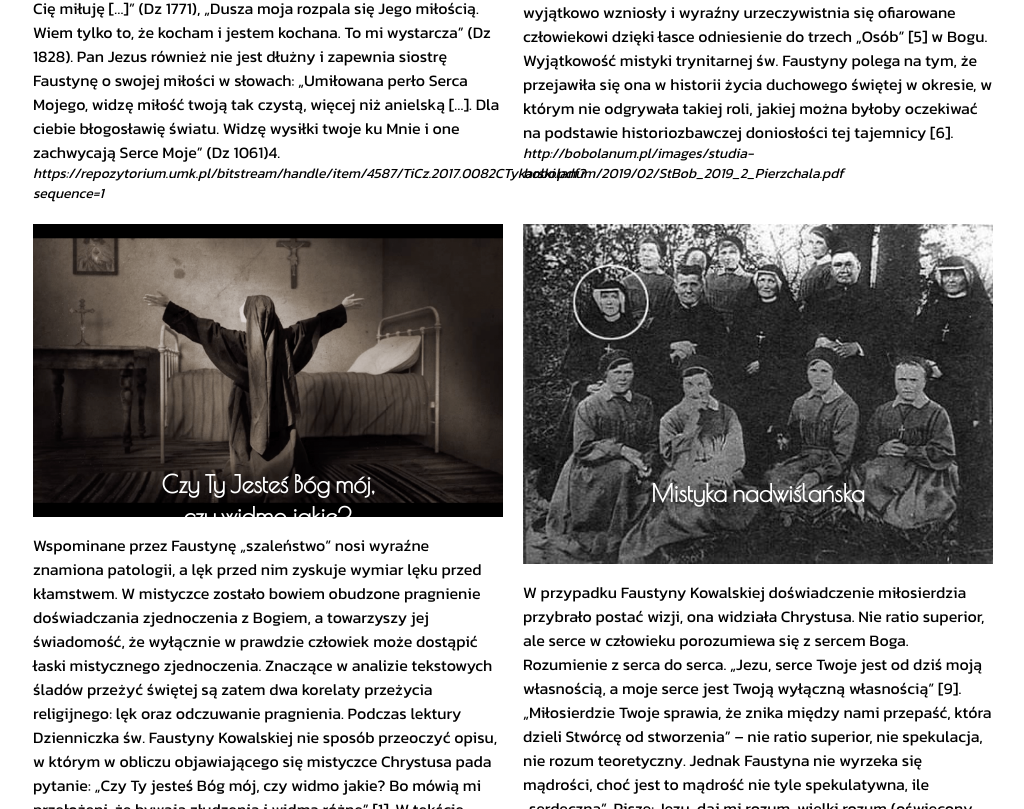
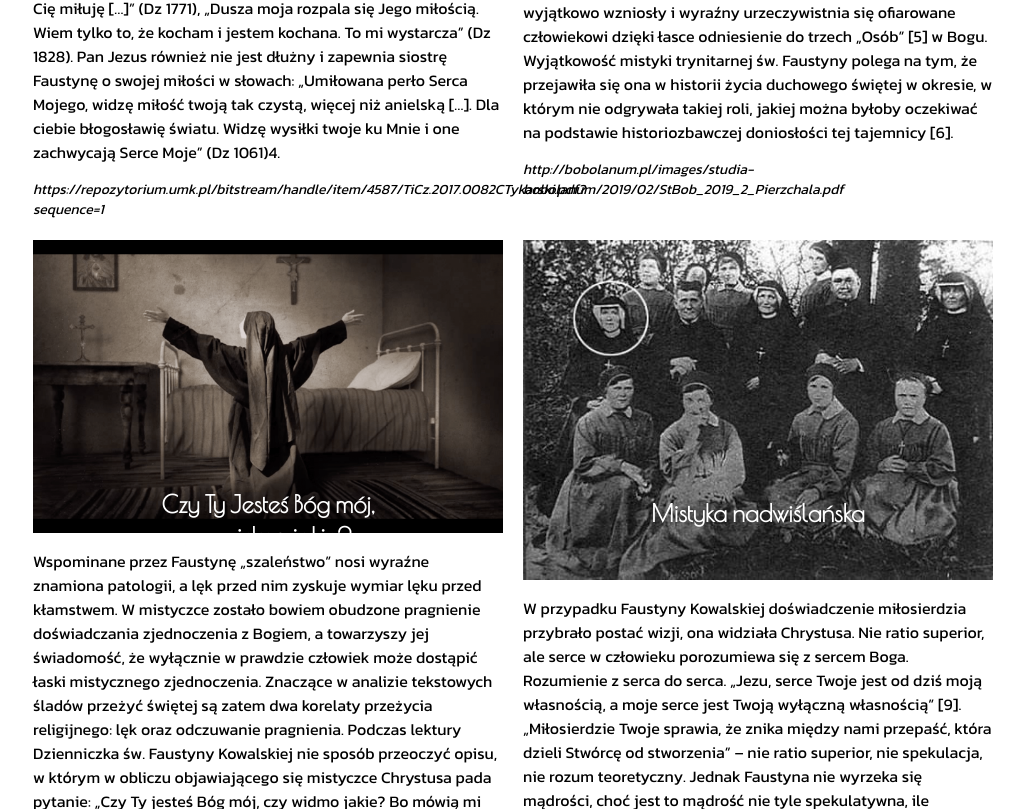
Before and after one commit to AdamBabinicz/faustyna, a React (Create React App) app: page /mistycyzm in a window 1280 px wide. Shown: the part 1311-2120 px from the top of the page, without its empty margins (127-1151 px from the left). Built offline with nearby package versions, Linux system fonts and the light colour scheme; a web font is replaced by a local one.

Commit message:
zmiana margin-top

```diff
--- a/src/components/Discover.js
+++ b/src/components/Discover.js
@@ -24,7 +24,7 @@ const Discover = () => {
                 {title}
               </h4>
               <p className="mt-4">{desc}</p>
-              <p className="italic text-sm">{par}</p>
+              <p className="italic text-sm mt-4">{par}</p>
             </div>
           );
         })}
```
